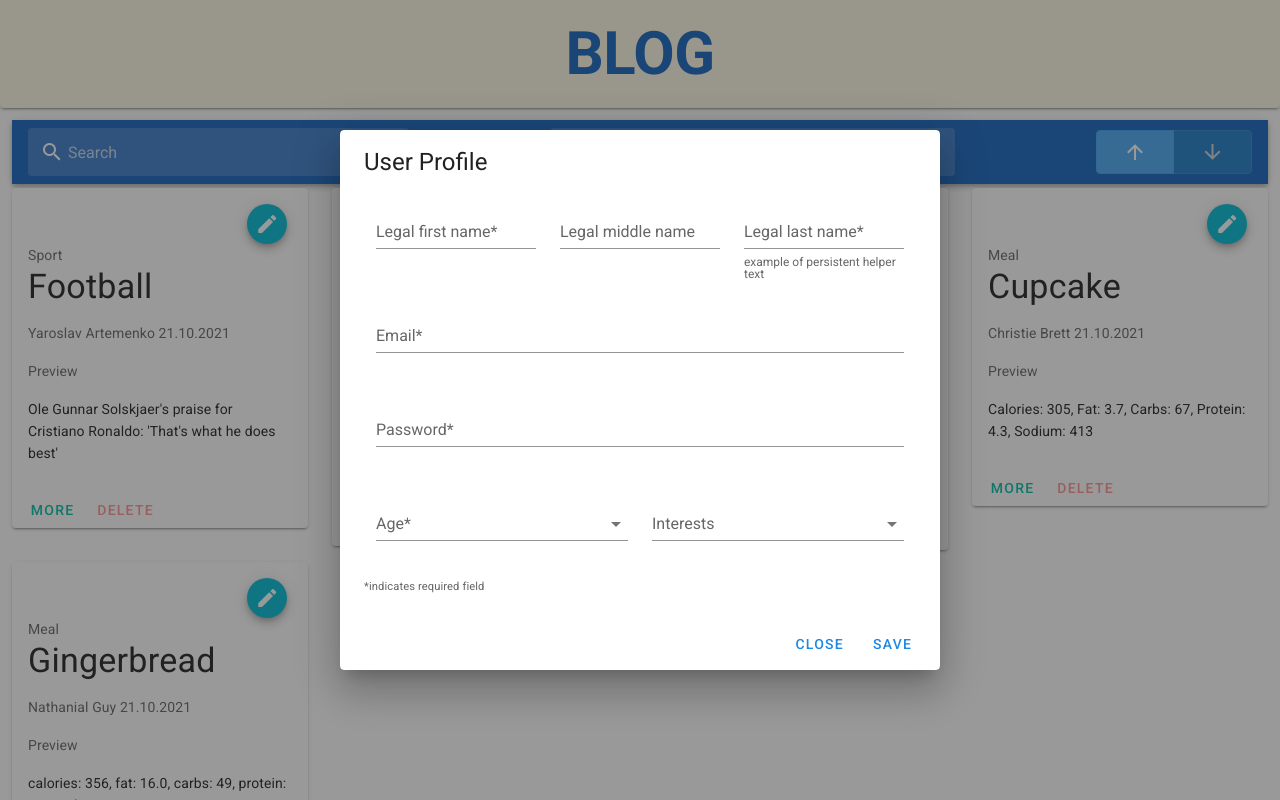
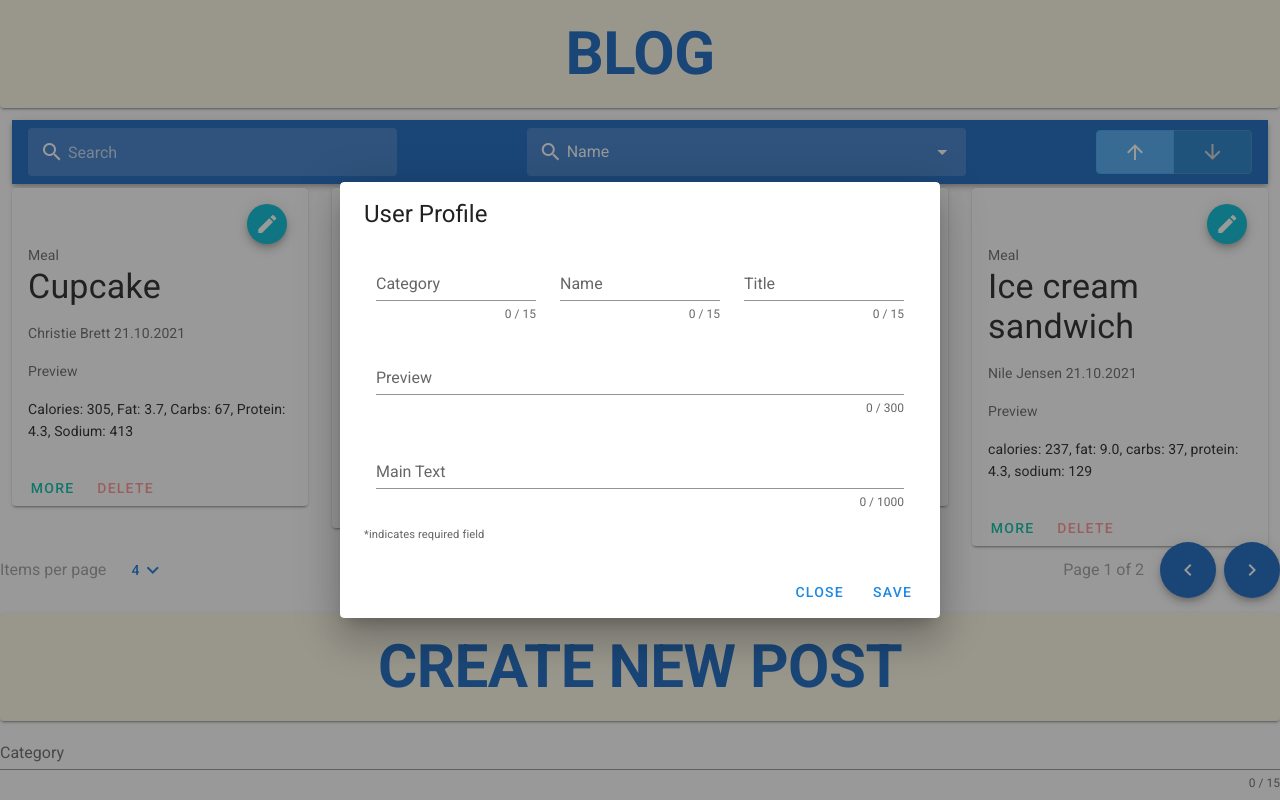
Before and after one commit to YaroslavArtemenko/test_blog, a Vue app in the folder test_blog/: page / in a window 1280 px wide. Both pictures are taken after a click on the button 267 px from the left and 224 px from the top of the page. Shown: the top 800 px of the page. Built offline with nearby package versions, Linux system fonts and the light colour scheme.

Commit message:
resolved problems with filtering

```diff
--- a/test_blog/src/components/Article.vue
+++ b/test_blog/src/components/Article.vue
@@ -70,7 +70,7 @@
         </v-card-actions>
       </v-card>
     </v-expand-transition>
-    <EditForm v-bind:dialog="dialog" v-bind:article="item"></EditForm>
+    <EditForm v-bind:dialog="dialog"></EditForm>
   </v-card>
 
 </template>
--- a/test_blog/src/components/EditForm.vue
+++ b/test_blog/src/components/EditForm.vue
@@ -18,8 +18,13 @@
                   md="4"
               >
                 <v-text-field
-                    label="Legal first name*"
+                    v-model="category"
+                    :error-messages="categoryErrors"
+                    :counter="15"
+                    label="Category"
                     required
+                    @input="$v.category.$touch()"
+                    @blur="$v.category.$touch()"
                 ></v-text-field>
               </v-col>
               <v-col
@@ -28,8 +33,13 @@
                   md="4"
               >
                 <v-text-field
-                    label="Legal middle name"
-                    hint="example of helper text only on focus"
+                    v-model="name"
+                    :error-messages="nameErrors"
+                    :counter="15"
+                    label="Name"
+                    required
+                    @input="$v.name.$touch()"
+                    @blur="$v.name.$touch()"
                 ></v-text-field>
               </v-col>
               <v-col
@@ -38,44 +48,36 @@
                   md="4"
               >
                 <v-text-field
-                    label="Legal last name*"
-                    hint="example of persistent helper text"
-                    persistent-hint
+                    v-model="title"
+                    :error-messages="titleErrors"
+                    :counter="15"
+                    label="Title"
                     required
+                    @input="$v.title.$touch()"
+                    @blur="$v.title.$touch()"
                 ></v-text-field>
               </v-col>
               <v-col cols="12">
                 <v-text-field
-                    label="Email*"
+                    v-model="previewText"
+                    :error-messages="previewErrors"
+                    :counter="300"
+                    label="Preview"
                     required
+                    @input="$v.previewText.$touch()"
+                    @blur="$v.previewText.$touch()"
                 ></v-text-field>
               </v-col>
               <v-col cols="12">
                 <v-text-field
-                    label="Password*"
-                    type="password"
+                    v-model="mainText"
+                    :error-messages="mainTextErrors"
+                    :counter="1000"
+                    label="Main Text"
                     required
+                    @input="$v.mainText.$touch()"
+                    @blur="$v.mainText.$touch()"
                 ></v-text-field>
-              </v-col>
-              <v-col
-                  cols="12"
-                  sm="6"
-              >
-                <v-select
-                    :items="['0-17', '18-29', '30-54', '54+']"
-                    label="Age*"
-                    required
-                ></v-select>
-              </v-col>
-              <v-col
-                  cols="12"
-                  sm="6"
-              >
-                <v-autocomplete
-                    :items="['Skiing', 'Ice hockey', 'Soccer', 'Basketball', 'Hockey', 'Reading', 'Writing', 'Coding', 'Basejump']"
-                    label="Interests"
-                    multiple
-                ></v-autocomplete>
               </v-col>
             </v-row>
           </v-container>
@@ -93,7 +95,7 @@
           <v-btn
               color="blue darken-1"
               text
-              @click="updateArticle"
+              @click="updateArticle; dialog = false"
           >
             Save
           </v-btn>
@@ -105,8 +107,20 @@
 
 <script>
 import {UPDATE_ARTICLE} from "../store";
+import {validationMixin} from 'vuelidate'
+import {required, minLength, maxLength} from 'vuelidate/lib/validators'
+
 export default {
   name: "EditForm",
+  mixins: [validationMixin],
+
+  validations: {
+    category: {required, minLength: minLength(3), maxLength: maxLength(15)},
+    name: {required, minLength: minLength(3), maxLength: maxLength(15)},
+    title: {required, minLength: minLength(3), maxLength: maxLength(15)},
+    previewText: {required, minLength: minLength(10), maxLength: maxLength(300)},
+    mainText: {required, minLength: minLength(10), maxLength: maxLength(1000)},
+  },
   props: ['dialog', 'article'],
   data: () => ({
     category: '',
@@ -115,15 +129,62 @@ export default {
     previewText: '',
     mainText: '',
   }),
+
+  computed: {
+    categoryErrors () {
+      const errors = []
+      if (!this.$v.category.$dirty) return errors
+      !this.$v.category.minLength && errors.push('Category must be at least 3 characters')
+      !this.$v.category.maxLength && errors.push('Category must be at most 15 characters long')
+      !this.$v.category.required && errors.push('Category is required.')
+      return errors
+    },
+    nameErrors () {
+      const errors = []
+      if (!this.$v.name.$dirty) return errors
+      !this.$v.name.minLength && errors.push('Name must be at least 3 characters')
+      !this.$v.name.maxLength && errors.push('Name must be at most 15 characters long')
+      !this.$v.name.required && errors.push('Name is required.')
+      return errors
+    },
+    titleErrors () {
+      const errors = []
+      if (!this.$v.title.$dirty) return errors
+      !this.$v.title.minLength && errors.push('Title must be at least 3 characters')
+      !this.$v.title.maxLength && errors.push('Title must be at most 15 characters long')
+      !this.$v.title.required && errors.push('Title is required.')
+      return errors
+    },
+    previewErrors () {
+      const errors = []
+      if (!this.$v.previewText.$dirty) return errors
+      !this.$v.previewText.minLength && errors.push('Preview must be at least 10 characters')
+      !this.$v.previewText.maxLength && errors.push('Preview must be at most 300 characters long')
+      !this.$v.previewText.required && errors.push('Preview is required')
+      return errors
+    },
+    mainTextErrors () {
+      const errors = []
+      if (!this.$v.mainText.$dirty) return errors
+      !this.$v.mainText.minLength && errors.push('Main text must be at least 10 characters')
+      !this.$v.mainText.maxLength && errors.push('Main text must be at most 1000 characters long')
+      !this.$v.mainText.required && errors.push('Text is required')
+      return errors
+    },
+  },
+
   methods: {
     updateArticle() {
-      this.$store.commit(UPDATE_ARTICLE, {...this.props.article,
+      this.$v.$touch()
+      this.$store.commit(UPDATE_ARTICLE, {
+         ...this.props.article,
         category: this.category,
         name: this.name,
         previewText: this.previewText,
         author: this.author,
         date: new Date(),
-        mainText: this.mainText})
+        mainText: this.mainText
+      })
     }
   },
 }
--- a/test_blog/src/components/Search.vue
+++ b/test_blog/src/components/Search.vue
@@ -1,7 +1,7 @@
 <template>
   <v-container fluid>
     <v-data-iterator
-        :items="this.articles"
+        :items="items"
         :items-per-page.sync="itemsPerPage"
         :page.sync="page"
         :search="search"
@@ -61,40 +61,16 @@
         </v-toolbar>
       </template>
 
-      <template>
+      <template v-slot:default="props">
         <v-row>
           <v-col
-              v-for="item in this.articles"
+              v-for="item in props.items"
               :key="item.name"
               cols="12"
               sm="6"
               md="4"
               lg="3"
           >
-            <!--            <v-card>-->
-            <!--              <v-card-title class="subheading font-weight-bold">-->
-            <!--                {{ item.name }}-->
-            <!--              </v-card-title>-->
-
-            <!--              <v-divider></v-divider>-->
-
-            <!--              <v-list dense>-->
-            <!--                <v-list-item-->
-            <!--                    v-for="(key, index) in filteredKeys"-->
-            <!--                    :key="index"-->
-            <!--                >-->
-            <!--                  <v-list-item-content :class="{ 'blue&#45;&#45;text': sortBy === key }">-->
-            <!--                    {{ key }}:-->
-            <!--                  </v-list-item-content>-->
-            <!--                  <v-list-item-content-->
-            <!--                      class="align-end"-->
-            <!--                      :class="{ 'blue&#45;&#45;text': sortBy === key }"-->
-            <!--                  >-->
-            <!--                    {{ item[key.toLowerCase()] }}-->
-            <!--                  </v-list-item-content>-->
-            <!--                </v-list-item>-->
-            <!--              </v-list>-->
-            <!--            </v-card>-->
             <Article v-bind:item="item"></Article>
           </v-col>
         </v-row>
@@ -182,18 +158,83 @@ export default {
       sortDesc: false,
       page: 1,
       itemsPerPage: 4,
-      sortBy: 'name',
+      sortBy: 'Name',
       keys: [
         'Category',
         'Name',
         'Author',
         'Date'
       ],
+      // items: [
+        // {
+        //   id: '1',
+        //   category: 'Sport',
+        //   name: 'Football',
+        //   previewText: 'Ole Gunnar Solskjaer\'s praise for Cristiano Ronaldo: \'That\'s what he does best\'',
+        //   author: 'Yaroslav Artemenko',
+        //   date: '21.10.2021',
+        //   mainText: 'Solskjaer on Ronaldo: "I was really, really pleased with how he led the line. As a centre forward we asked him to run the channels, drop in, press more because we\'re at home, of course. We want to get the crowd behind us. He did everything a centre forward should be doing"'
+        // },
+        // {
+        //   id: '2',
+        //   category: 'Meal',
+        //   name: 'Ice cream sandwich',
+        //   previewText: '          calories: 237,\n' +
+        //       '          fat: 9.0,\n' +
+        //       '          carbs: 37,\n' +
+        //       '          protein: 4.3,\n' +
+        //       '          sodium: 129',
+        //   author: 'Nile Jensen',
+        //   date: '21.10.2021',
+        //   mainText: 'Ice cream sandwiches are as much a part of summer as rain is to spring and bicycles to childhood.\n' +
+        //       '\n' +
+        //       'These classic hot-weather treats remind me of drinking from the hose, piles of bikes discarded in front yards, sitting on the front porch, and licking the sticky, sweet chocolate cake from my fingertips, while creamy vanilla ice cream melts down my wrist.'
+        // },
+        // {
+        //   id: '3',
+        //   category: 'Sport',
+        //   name: 'Soccer',
+        //   previewText: 'BIG DEAL Get £20 risk-free bet on Vitesse vs Tottenham Europa Conference League clash, plus 89/1 Paddy Power prediction special',
+        //   author: 'Hadassah Philip',
+        //   date: '21.10.2021',
+        //   mainText: 'TOTTENHAM take on Vitesse Arnhem in their Europa Conference League group clash on Thursday.\n' +
+        //       '\n' +
+        //       'And Paddy Power are offering brand new customers a completely risk free £20 bet on the action PLUS a massive 89/1 bet builder special.'
+        // },
+        // {
+        //   id: '4',
+        //   category: 'Meal',
+        //   name: 'Cupcake',
+        //   previewText: ' Calories: 305,\n' +
+        //       '          Fat: 3.7,\n' +
+        //       '          Carbs: 67,\n' +
+        //       '          Protein: 4.3,\n' +
+        //       '          Sodium: 413',
+        //   author: 'Christie Brett',
+        //   date: '21.10.2021',
+        //   mainText: 'Bake these easy vanilla cupcakes in just 35 minutes. Perfect for birthdays, picnics or whenever you fancy a sweet treat, they\'re sure to be a crowd-pleaser'
+        //
+        // },
+        // {
+        //   id: '5',
+        //   category: 'Meal',
+        //   name: 'Gingerbread',
+        //   previewText: ' calories: 356,\n' +
+        //       '          fat: 16.0,\n' +
+        //       '          carbs: 49,\n' +
+        //       '          protein: 3.9,\n' +
+        //       '          sodium: 327',
+        //   author: 'Nathanial Guy',
+        //   date: '21.10.2021',
+        //   mainText: 'Here is my favorite gingerbread cookies recipe and one of the most popular Christmas cookie recipes on this website. Soft in the centers, crisp on the edges, perfectly spiced, molasses and brown sugar-sweetened holiday goodness. '
+        // },
+      // ]
+      items: this.$store.state.articles
     }
   },
   computed: {
     numberOfPages() {
-      return Math.ceil(this.articles.length / this.itemsPerPage)
+      return Math.ceil(this.items.length / this.itemsPerPage)
     },
     filteredKeys() {
       return this.keys.filter(key => key !== 'Name')
```
